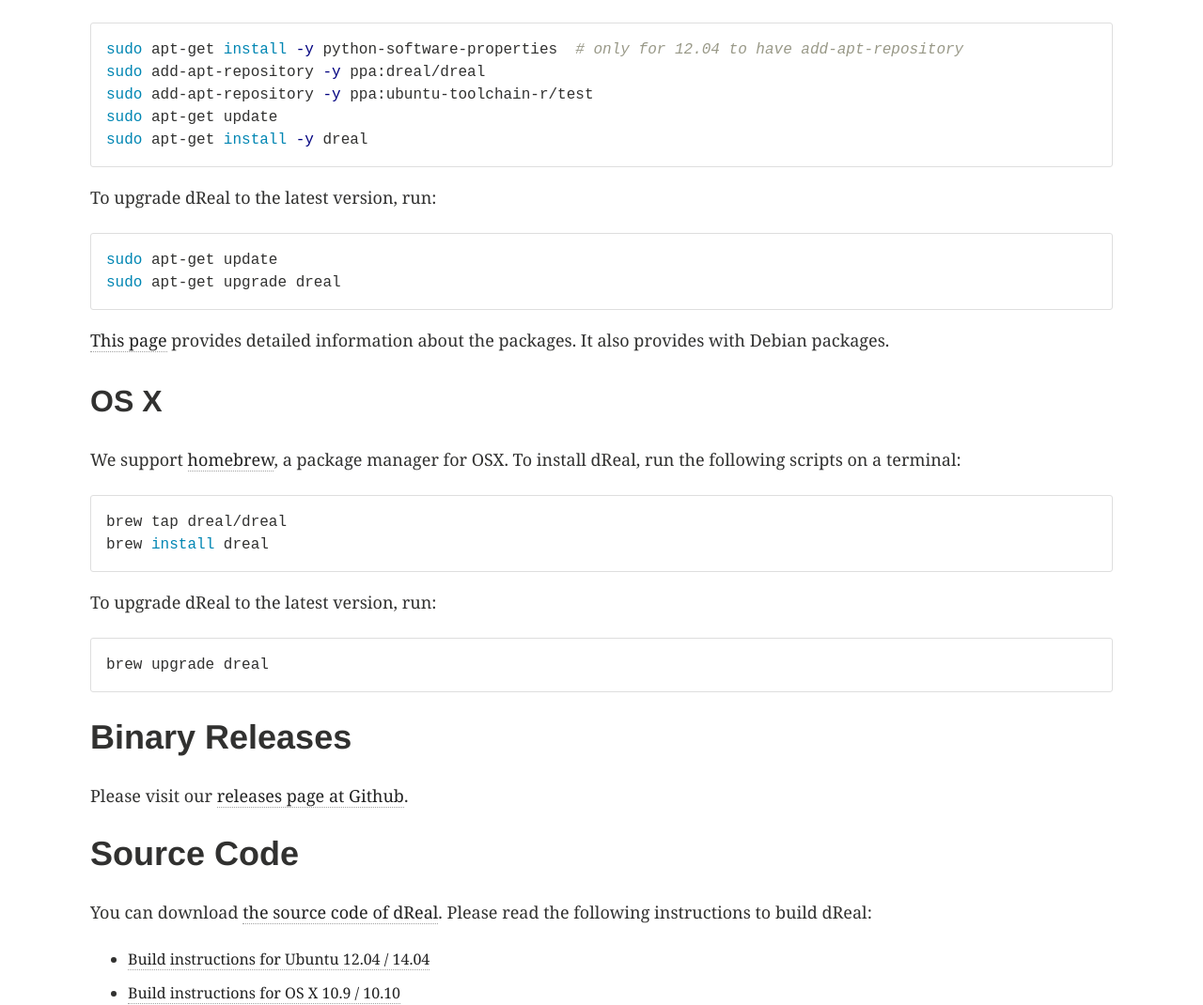
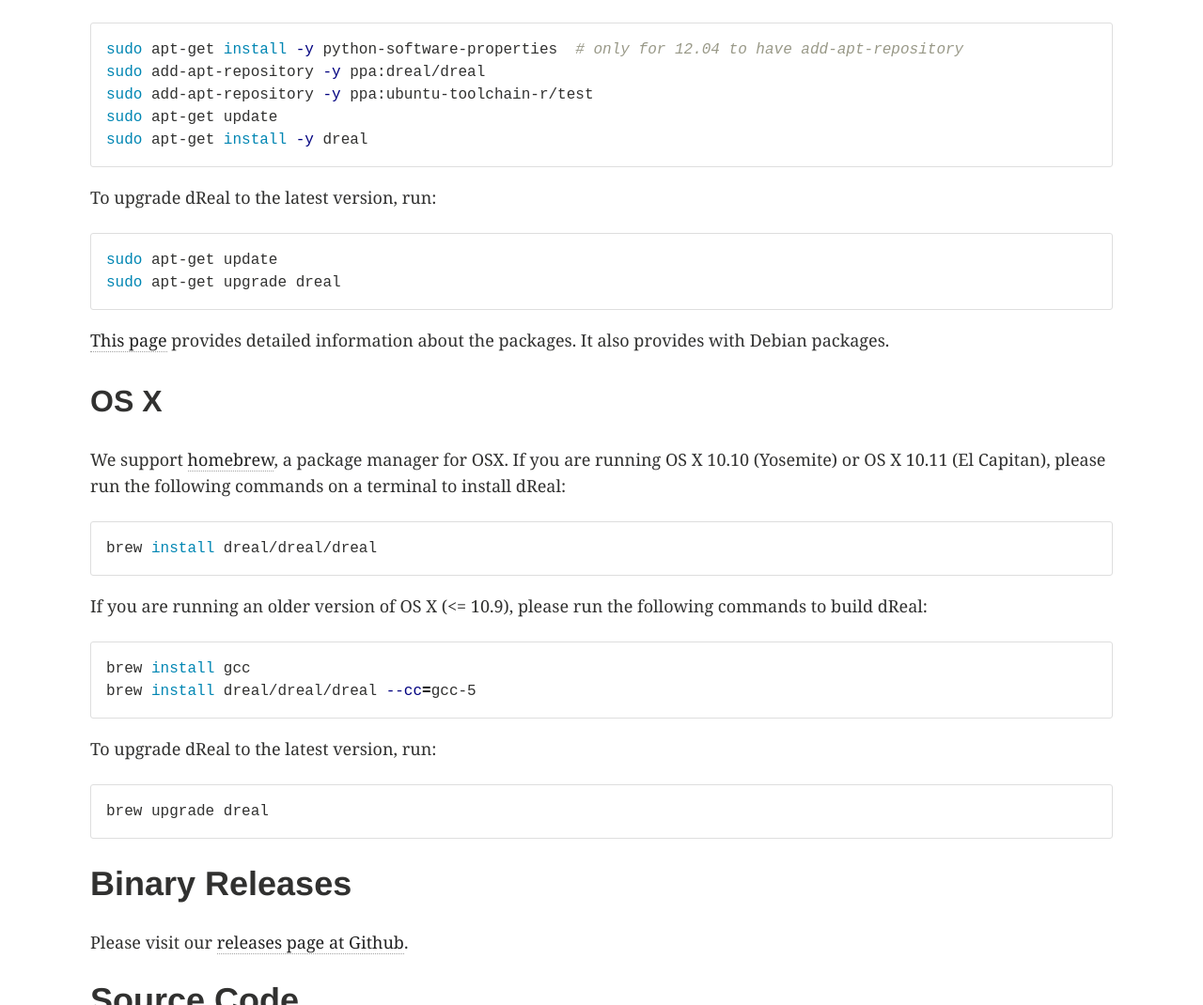
Before and after one commit to dreal/dreal.github.io, a Jekyll site: the page built from download/index.md, in a window 1280 px wide and 1400 px high. Shown: the part 330-1400 px from the top of the window at 94% size. Built offline with Jekyll 4.4.1, drawn with Linux system fonts in a browser that asks for light colours; some of the changed text lies outside the part shown.

Commit message:
feat(download): add support Ubuntu 15.04/15.10, update instructions for OS X

```diff
--- a/download/index.md
+++ b/download/index.md
@@ -13,8 +13,10 @@
 Ubuntu/Debian
 -------------
 
-We provide a PPA for Ubuntu 12.04 LTS (precise), 14.04 LTS (trusty), and 14.14 (utopic).
-It supports i386 and amd64 architectures. On those systems, run the following scripts on a terminal to install dReal:
+We provide a PPA for Ubuntu 12.04 LTS (precise), 14.04 LTS (trusty),
+15.04 (vivid), and 15.10 (wily). At this time, it only supports amd64
+architectures. Run the following commands on a terminal to install
+dReal:
 
 {% highlight bash %}
 sudo apt-get install -y python-software-properties  # only for 12.04 to have add-apt-repository
@@ -30,21 +32,29 @@
 sudo apt-get upgrade dreal
 {% endhighlight %}
 
-[This page](https://launchpad.net/~dreal/+archive/ubuntu/dreal/+packages) provides detailed information
-about the packages. It also provides with Debian packages.
+[This page](https://launchpad.net/~dreal/+archive/ubuntu/dreal/+packages)
+provides detailed information about the packages. It also provides
+with Debian packages.
 
 
 OS X
 ----
 
-We support [homebrew][homebrew], a package manager for OSX. To install
-dReal, run the following scripts on a terminal:
+We support [homebrew][homebrew], a package manager for OSX. If you are
+running OS X 10.10 (Yosemite) or OS X 10.11 (El Capitan), please run
+the following commands on a terminal to install dReal:
 
 {% highlight bash %}
-brew tap dreal/dreal
-brew install dreal
+brew install dreal/dreal/dreal
 {% endhighlight %}
 
+If you are running an older version of OS X (<= 10.9), please run the
+following commands to build dReal:
+
+{% highlight bash %}
+brew install gcc
+brew install dreal/dreal/dreal --cc=gcc-5
+{% endhighlight %}
 
 To upgrade dReal to the latest version, run:
 
```
